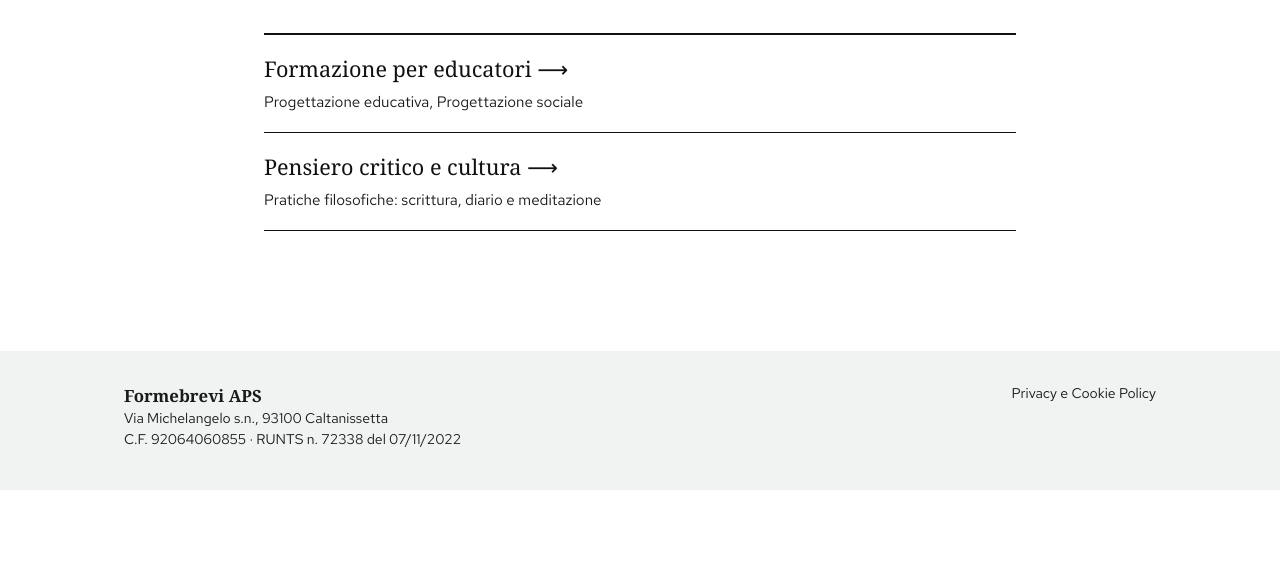
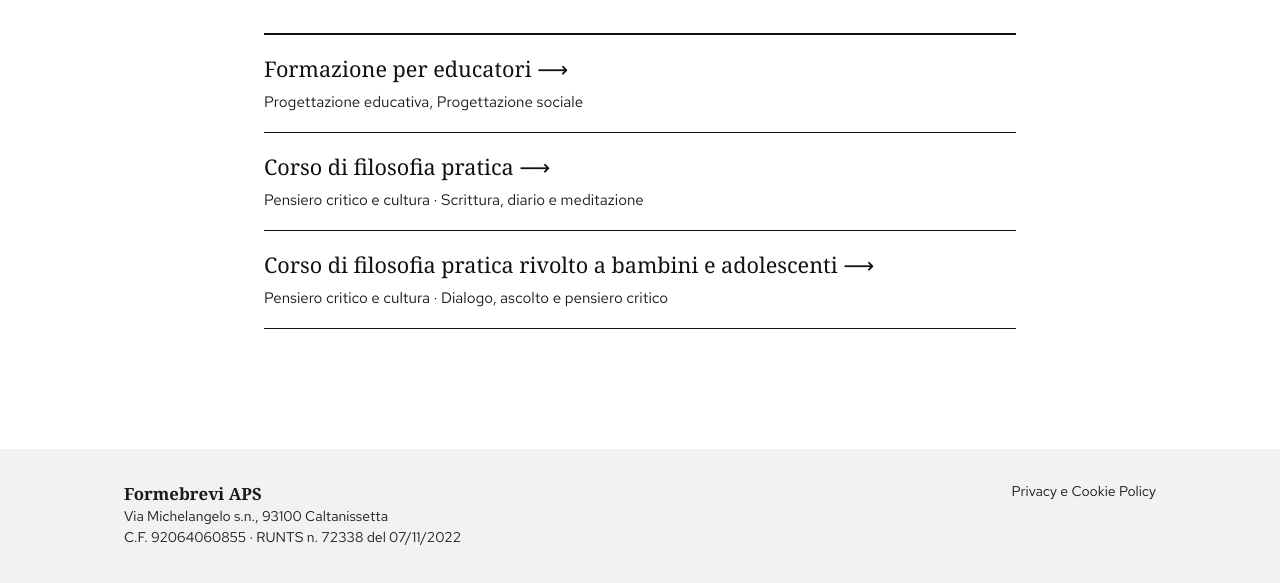
Before and after one commit to dumgio/formebrevi, a plain HTML site: page corsi.html in a window 1280 px wide. Shown: the part 297-880 px from the top of the page. Before the commit the page ends 800 px from the top, so only its background shows below. Drawn offline with Linux system fonts and the light colour scheme.

Commit message:
Aggiorna elenco corsi di filosofia

```diff
--- a/corsi.html
+++ b/corsi.html
@@ -46,7 +46,8 @@
     <p class="sub">I corsi ora si trovano nelle pagine delle aree di intervento.</p>
     <ul>
         <li><a href="chi-educa.html#corsi">Formazione per educatori</a><p>Progettazione educativa, Progettazione sociale</p></li>
-        <li><a href="filosofia.html#dialogo-e-pratiche-filosofiche">Pensiero critico e cultura</a><p>Pratiche filosofiche: scrittura, diario e meditazione</p></li>
+        <li><a href="filosofia.html#dialogo-e-pratiche-filosofiche">Corso di filosofia pratica</a><p>Pensiero critico e cultura · Scrittura, diario e meditazione</p></li>
+        <li><a href="filosofia.html#filosofia-con-bambini-e-ragazzi">Corso di filosofia pratica rivolto a bambini e adolescenti</a><p>Pensiero critico e cultura · Dialogo, ascolto e pensiero critico</p></li>
     </ul>
 </section>
 
```
